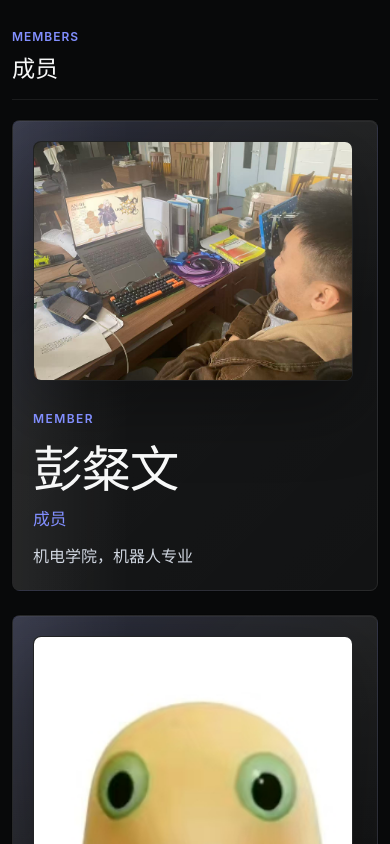
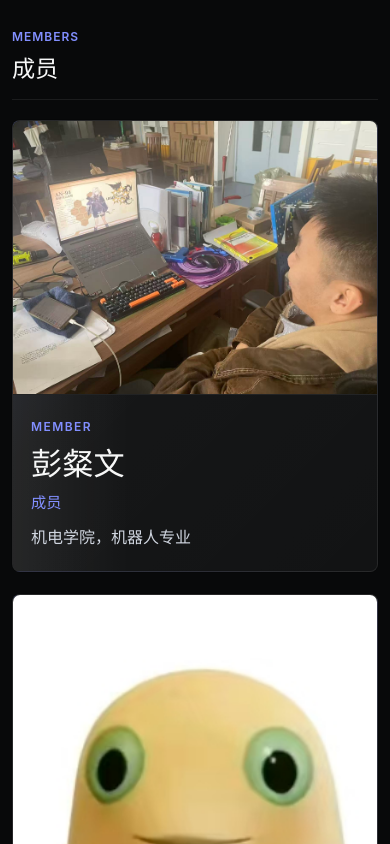
Before and after one commit to BUCEA-EPIC/bucea-epic.github.io, a Vue app: page /team in a window 390 px wide. Shown: the part 1880-2724 px from the top of the page. Built offline with nearby package versions, Linux system fonts and the light colour scheme; no server answers.

Commit message:
feat: 完善团队成员展示

```diff
--- a/src/data/teamData.js
+++ b/src/data/teamData.js
@@ -9,6 +9,7 @@ import wangYuXuan from '@/assets/team/王宇轩.jpg'
 import baiXuan from '@/assets/team/白暄.png'
 import zhangYiChuan from '@/assets/team/张易川.jpg'
 import wangBoYao from '@/assets/team/王博垚.png'
+import liZeJun from '@/assets/team/李泽钧.jpg'
 
 export const advisors = [
   {
@@ -27,7 +28,7 @@ export const advisors = [
 export const coreTeam = [
   { name: '彭粲文', role: '', bio: '机电学院，机器人专业', avatar: pengCanWen },
   { name: '蔡思瑶', role: '主要负责人', bio: '测绘学院，遥感科学与技术专业', avatar: caiSiYao },
-  { name: '赵天野', role: '', bio: '智科计科专业', avatar: zhaoTianYe },
+  { name: '赵天野', role: '', bio: '智科计科专业，头像是本人', avatar: zhaoTianYe },
   {
     name: '李珪璠',
     role: '',
@@ -37,7 +38,7 @@ export const coreTeam = [
 如果你看到的是略有过冲的方波，那你完了`,
     avatar: liGuiFan
   },
-  { name: '王宇轩', role: '', bio: '想进一步了解加入的同学请联系本人。', avatar: wangYuXuan },
+  { name: '王宇轩', role: '', bio: '想进一步了解加入的学妹请联系电话：17813219830 qq：2179736610 微信：Daniel_wxy 邮箱：2179736610@qq.com  抖音：ke83000  住址：北建大大兴校区3号楼606 3床（学弟别来）', avatar: wangYuXuan },
   { name: '白暄', role: '', bio: 'ཞུམ་མེད་མདུན་སྐྱོད་', avatar: baiXuan },
   { name: '张易川', role: '', bio: 'SGWCMAID260405150132B67545D2123F8104FB9C53F97AD6DDC1053FB53F9CD9660277C3E2D32901DC04', avatar: zhangYiChuan },
   { name: '王雅洁', role: '', bio: '电气工程及其自动化专业（实验班），共青团员，负责工作室财务报销', avatar: wangYaJie },
@@ -45,7 +46,13 @@ export const coreTeam = [
     name: '王博垚',
     role: '',
     bio: `没有天赋，那就反复
-汗水会比朝阳更先到达我的脸庞。`,
+汗水会比朝阳更先到达我的脸庞`,
     avatar: wangBoYao
+  },
+  {
+    name: '李泽钧',
+    role: '',
+    bio: '工作就全力以赴，笑就开怀大笑，吃东西就像是在吃最后一餐一样去享受。',
+    avatar: liZeJun
   }
 ]
--- a/src/views/TeamView.vue
+++ b/src/views/TeamView.vue
@@ -343,20 +343,18 @@ const members = coreTeam.filter((member) => member.name !== leader?.name)
 }
 
 .member-grid {
-  display: grid;
-  grid-template-columns: minmax(0, 1fr);
-  gap: 24px;
+  column-count: 3;
+  column-gap: 18px;
 }
 
 .member-card {
   position: relative;
-  display: grid;
-  grid-template-columns: minmax(220px, 300px) minmax(0, 1fr);
-  align-items: center;
-  gap: 36px;
+  display: inline-block;
+  width: 100%;
   min-width: 0;
+  margin: 0 0 18px;
   overflow: hidden;
-  padding: 28px;
+  break-inside: avoid;
   background:
     linear-gradient(135deg, rgba(130, 143, 255, 0.16), rgba(255, 255, 255, 0.035) 42%, rgba(255, 255, 255, 0.02)),
     var(--color-card);
@@ -364,7 +362,7 @@ const members = coreTeam.filter((member) => member.name !== leader?.name)
 }
 
 .member-card:hover {
-  transform: translateY(-4px);
+  transform: translateY(-3px);
   border-color: var(--border-strong);
   background:
     linear-gradient(135deg, rgba(130, 143, 255, 0.19), rgba(255, 255, 255, 0.045) 42%, rgba(255, 255, 255, 0.028)),
@@ -386,10 +384,8 @@ const members = coreTeam.filter((member) => member.name !== leader?.name)
   z-index: 1;
   width: 100%;
   overflow: hidden;
-  border: 1px solid var(--border-standard);
-  border-radius: 8px;
+  border-bottom: 1px solid var(--border-standard);
   background: var(--color-panel);
-  box-shadow: 0 24px 70px rgba(0, 0, 0, 0.34);
 }
 
 .member-avatar img {
@@ -401,14 +397,13 @@ const members = coreTeam.filter((member) => member.name !== leader?.name)
 .member-content {
   position: relative;
   z-index: 1;
-  align-self: center;
   min-width: 0;
-  padding-right: 20px;
+  padding: 18px 18px 20px;
 }
 
 .member-label {
   display: inline-flex;
-  margin-bottom: 18px;
+  margin-bottom: 12px;
   color: var(--color-accent-hover);
   font-size: 0.75rem;
   font-weight: 590;
@@ -417,12 +412,12 @@ const members = coreTeam.filter((member) => member.name !== leader?.name)
 }
 
 .member-card h3 {
-  margin: 0 0 14px;
+  margin: 0 0 12px;
   color: var(--color-text);
-  font-size: clamp(2.2rem, 4.6vw, 3.8rem);
+  font-size: clamp(1.65rem, 2.8vw, 2.2rem);
   font-weight: 510;
-  letter-spacing: -1.2px;
-  line-height: 0.95;
+  letter-spacing: 0;
+  line-height: 1.05;
 }
 
 .member-card p {
@@ -432,17 +427,23 @@ const members = coreTeam.filter((member) => member.name !== leader?.name)
 }
 
 .member-card .member-role {
-  margin-bottom: 12px;
+  margin-bottom: 10px;
   color: var(--color-accent-hover);
-  font-size: 1.05rem;
+  font-size: 0.95rem;
   font-weight: 590;
 }
 
 .member-card .member-bio {
-  max-width: 560px;
+  max-width: none;
   line-height: 1.6;
   overflow-wrap: anywhere;
   white-space: pre-wrap;
+}
+
+@media (max-width: 980px) {
+  .member-grid {
+    column-count: 2;
+  }
 }
 
 @media (max-width: 768px) {
@@ -469,25 +470,19 @@ const members = coreTeam.filter((member) => member.name !== leader?.name)
   }
 
   .member-grid {
-    grid-template-columns: minmax(0, 1fr);
+    column-count: 1;
   }
 
   .member-card {
-    grid-template-columns: minmax(0, 1fr);
-    gap: 24px;
-    padding: 20px;
+    margin-bottom: 16px;
   }
 
   .member-avatar {
-    width: min(100%, 320px);
-  }
-
-  .member-content {
-    padding-right: 0;
+    width: 100%;
   }
 
   .member-card h3 {
-    font-size: clamp(2.1rem, 13vw, 3.1rem);
+    font-size: clamp(1.55rem, 8vw, 2.1rem);
   }
 
   .advisor-card,
```
